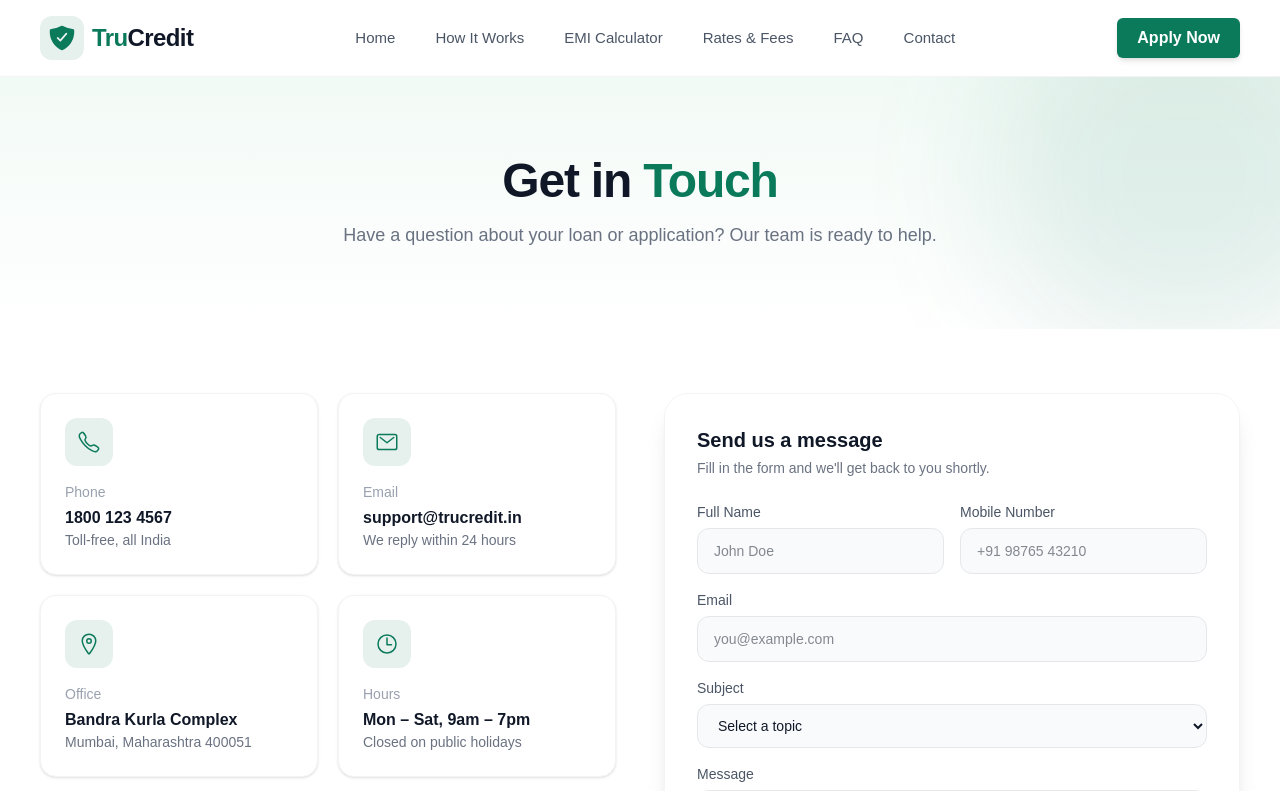
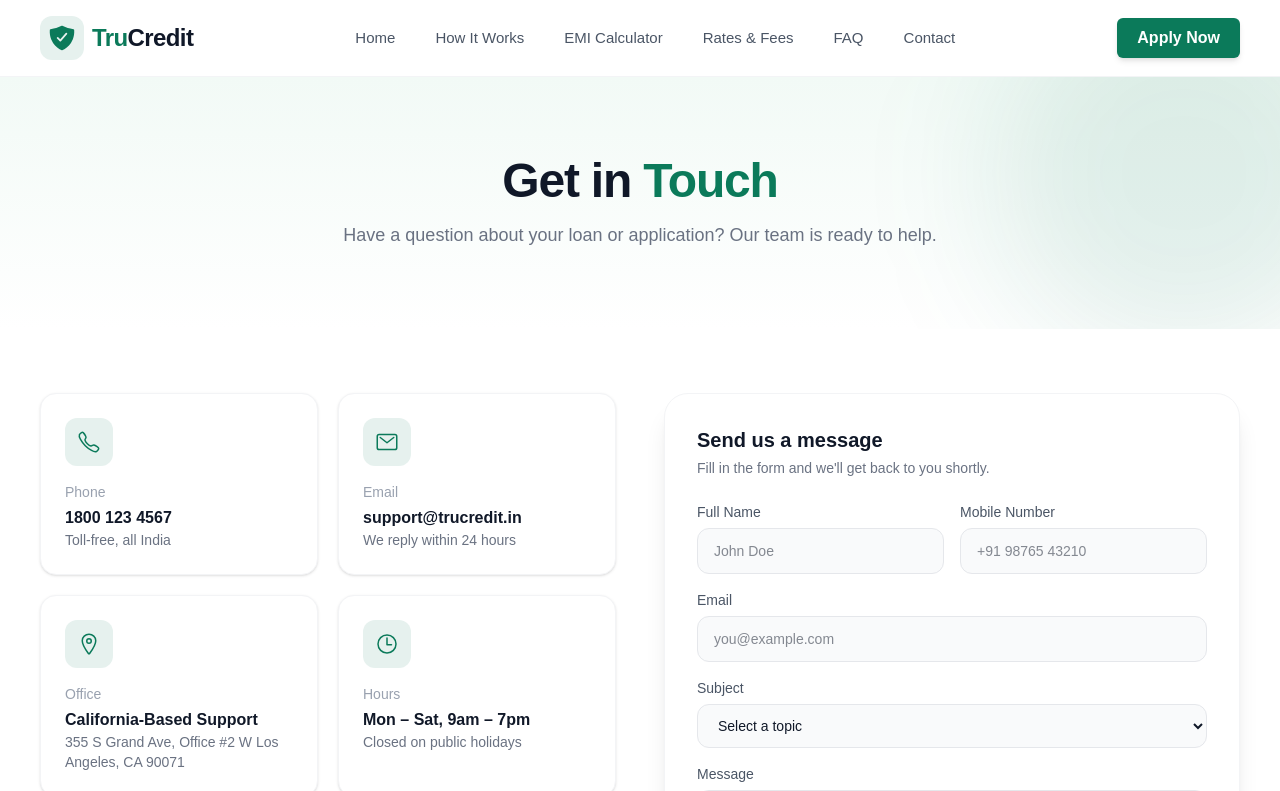
Before and after one commit to mspabitra918/trucredit-frontend, a Next.js app: page /contact in a window 1280 px wide. Shown: the top 791 px of the page. Built offline with nearby package versions, Linux system fonts and the light colour scheme.

Commit message:
Reafctor : change address

```diff
--- a/src/app/contact/page.tsx
+++ b/src/app/contact/page.tsx
@@ -29,8 +29,8 @@ const details = [
   {
     icon: IoLocationOutline,
     label: "Office",
-    value: "Bandra Kurla Complex",
-    sub: "Mumbai, Maharashtra 400051",
+    value: "California-Based Support",
+    sub: "355 S Grand Ave, Office #2 W Los Angeles, CA 90071",
   },
   {
     icon: IoTimeOutline,
```
